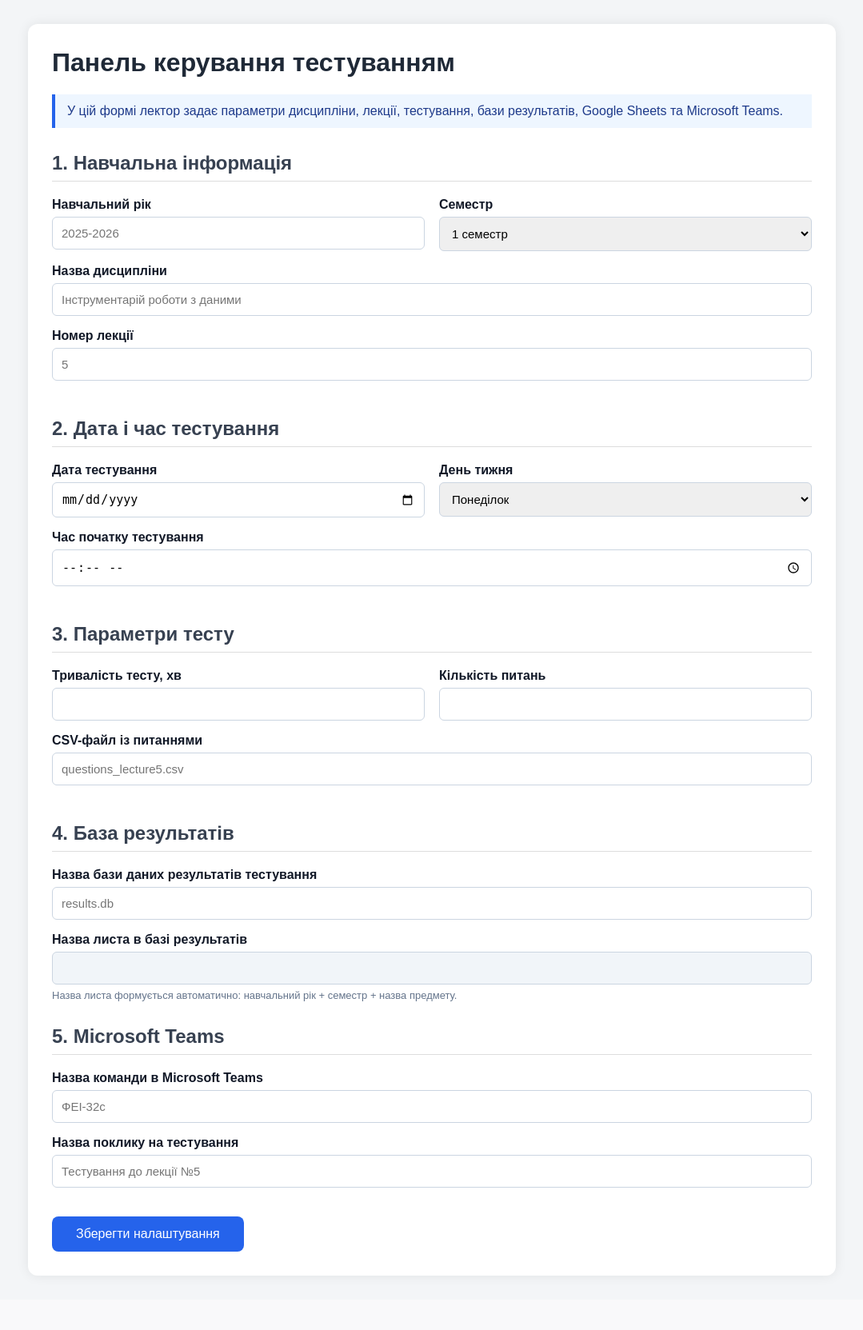
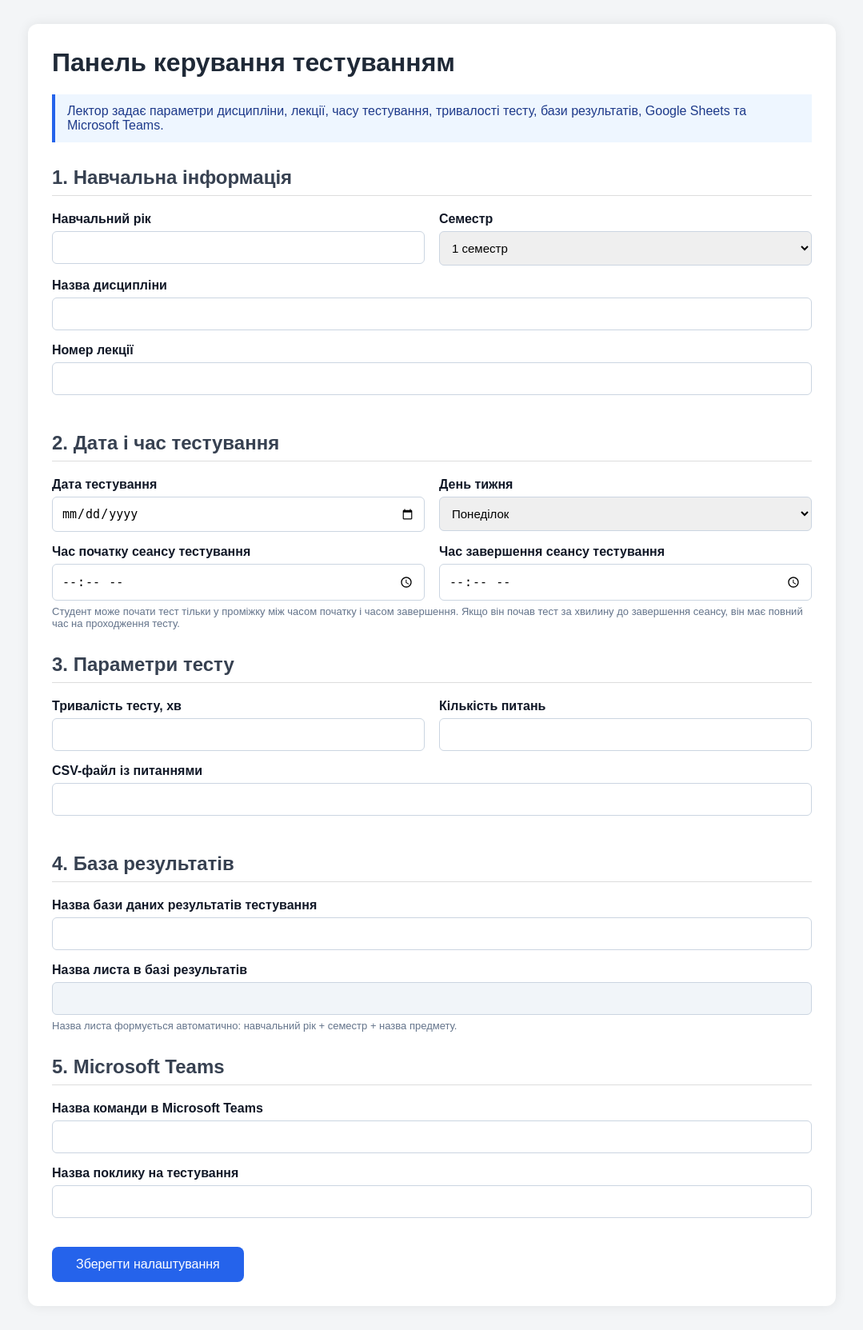
Before and after one commit to incom2025/quiz_web, a FastAPI app: template templates/admin_config.html in a window 1280 px wide. Shown: the whole page at 80% size, without its empty margins (100-1179 px from the left). Before the commit the page ends 1598 px from the top, so only its background shows below. Run offline with FastAPI, Linux system fonts and the light colour scheme; the template is opened without the code that fills it, so the values that code supplies are empty.

Commit message:
Update admin_config.html

```diff
--- a/templates/admin_config.html
+++ b/templates/admin_config.html
@@ -99,7 +99,7 @@
     <h1>Панель керування тестуванням</h1>
 
     <div class="box">
-        У цій формі лектор задає параметри дисципліни, лекції, тестування,
+        Лектор задає параметри дисципліни, лекції, часу тестування, тривалості тесту,
         бази результатів, Google Sheets та Microsoft Teams.
     </div>
 
@@ -111,11 +111,7 @@
         <div class="row">
             <div>
                 <label>Навчальний рік</label>
-                <input type="text"
-                       name="academic_year"
-                       value="{{ settings.academic_year }}"
-                       placeholder="2025-2026"
-                       required>
+                <input type="text" name="academic_year" value="{{ settings.academic_year }}" required>
             </div>
 
             <div>
@@ -128,28 +124,17 @@
         </div>
 
         <label>Назва дисципліни</label>
-        <input type="text"
-               name="discipline_name"
-               value="{{ settings.discipline_name }}"
-               placeholder="Інструментарій роботи з даними"
-               required>
+        <input type="text" name="discipline_name" value="{{ settings.discipline_name }}" required>
 
         <label>Номер лекції</label>
-        <input type="text"
-               name="lecture_number"
-               value="{{ settings.lecture_number }}"
-               placeholder="5"
-               required>
+        <input type="text" name="lecture_number" value="{{ settings.lecture_number }}" required>
 
         <h2>2. Дата і час тестування</h2>
 
         <div class="row">
             <div>
                 <label>Дата тестування</label>
-                <input type="date"
-                       name="test_date"
-                       value="{{ settings.test_date }}"
-                       required>
+                <input type="date" name="test_date" value="{{ settings.test_date }}" required>
             </div>
 
             <div>
@@ -166,73 +151,59 @@
             </div>
         </div>
 
-        <label>Час початку тестування</label>
-        <input type="time"
-               name="start_time"
-               value="{{ settings.start_time }}"
-               required>
+        <div class="row">
+            <div>
+                <label>Час початку сеансу тестування</label>
+                <input type="time" name="start_time" value="{{ settings.start_time }}" required>
+            </div>
+
+            <div>
+                <label>Час завершення сеансу тестування</label>
+                <input type="time" name="end_time" value="{{ settings.end_time }}" required>
+            </div>
+        </div>
+
+        <div class="hint">
+            Студент може почати тест тільки у проміжку між часом початку і часом завершення.
+            Якщо він почав тест за хвилину до завершення сеансу, він має повний час на проходження тесту.
+        </div>
 
         <h2>3. Параметри тесту</h2>
 
         <div class="row">
             <div>
                 <label>Тривалість тесту, хв</label>
-                <input type="number"
-                       name="duration_minutes"
-                       value="{{ settings.duration_minutes }}"
-                       min="1"
-                       required>
+                <input type="number" name="duration_minutes" value="{{ settings.duration_minutes }}" min="1" required>
             </div>
 
             <div>
                 <label>Кількість питань</label>
-                <input type="number"
-                       name="questions_count"
-                       value="{{ settings.questions_count }}"
-                       min="1"
-                       required>
+                <input type="number" name="questions_count" value="{{ settings.questions_count }}" min="1" required>
             </div>
         </div>
 
         <label>CSV-файл із питаннями</label>
-        <input type="text"
-               name="csv_file"
-               value="{{ settings.csv_file }}"
-               placeholder="questions_lecture5.csv"
-               required>
+        <input type="text" name="csv_file" value="{{ settings.csv_file }}" required>
 
         <h2>4. База результатів</h2>
 
         <label>Назва бази даних результатів тестування</label>
-        <input type="text"
-               name="results_db"
-               value="{{ settings.results_db }}"
-               placeholder="results.db"
-               required>
+        <input type="text" name="results_db" value="{{ settings.results_db }}" required>
 
         <label>Назва листа в базі результатів</label>
-        <input type="text"
-               value="{{ settings.worksheet_name }}"
-               readonly>
+        <input type="text" value="{{ settings.worksheet_name }}" readonly>
 
         <div class="hint">
-            Назва листа формується автоматично:
-            навчальний рік + семестр + назва предмету.
+            Назва листа формується автоматично: навчальний рік + семестр + назва предмету.
         </div>
 
         <h2>5. Microsoft Teams</h2>
 
         <label>Назва команди в Microsoft Teams</label>
-        <input type="text"
-               name="teams_group"
-               value="{{ settings.teams_group }}"
-               placeholder="ФЕІ-32с">
+        <input type="text" name="teams_group" value="{{ settings.teams_group }}">
 
         <label>Назва поклику на тестування</label>
-        <input type="text"
-               name="test_link_name"
-               value="{{ settings.test_link_name }}"
-               placeholder="Тестування до лекції №5">
+        <input type="text" name="test_link_name" value="{{ settings.test_link_name }}">
 
         <button type="submit">Зберегти налаштування</button>
     </form>
```
